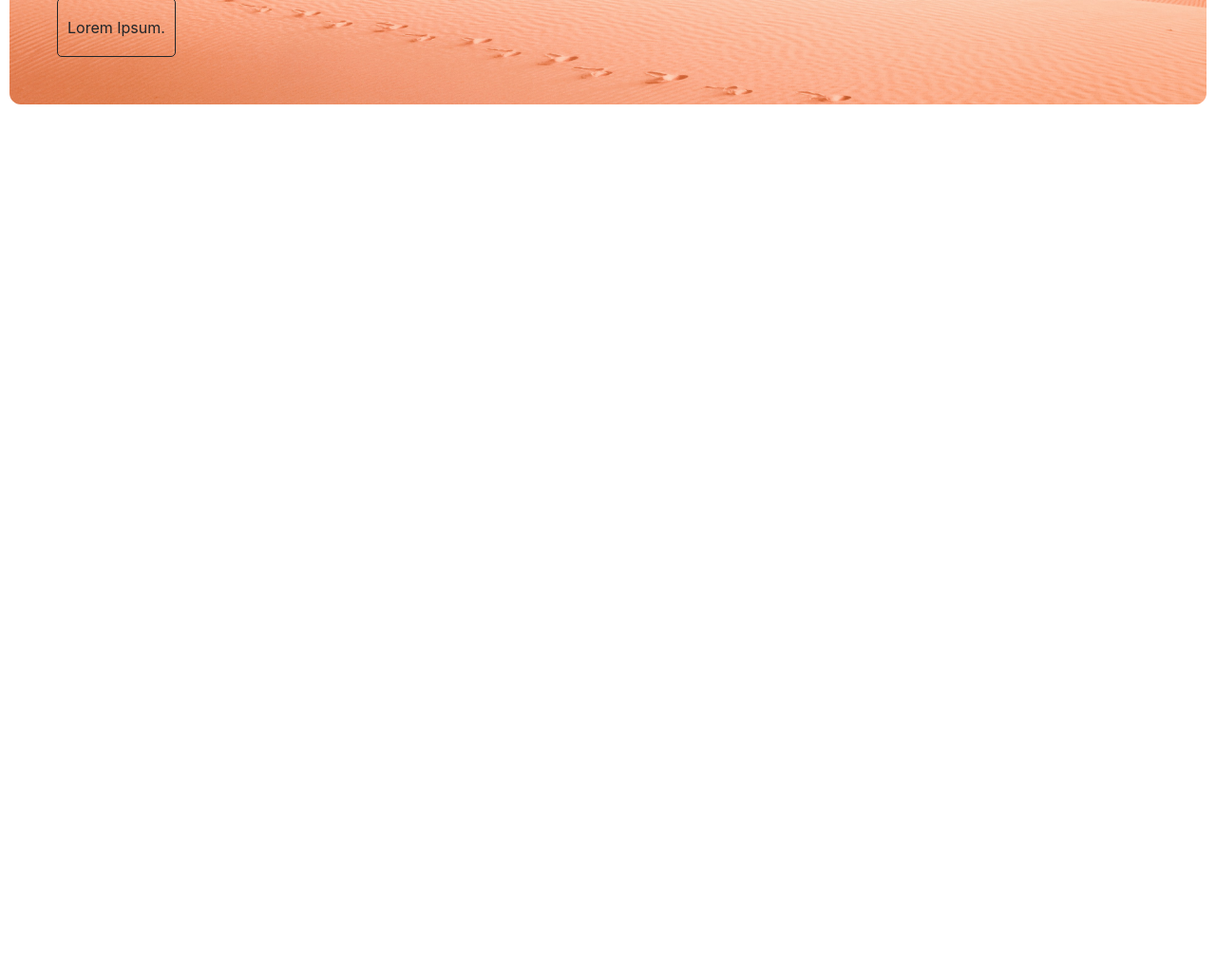
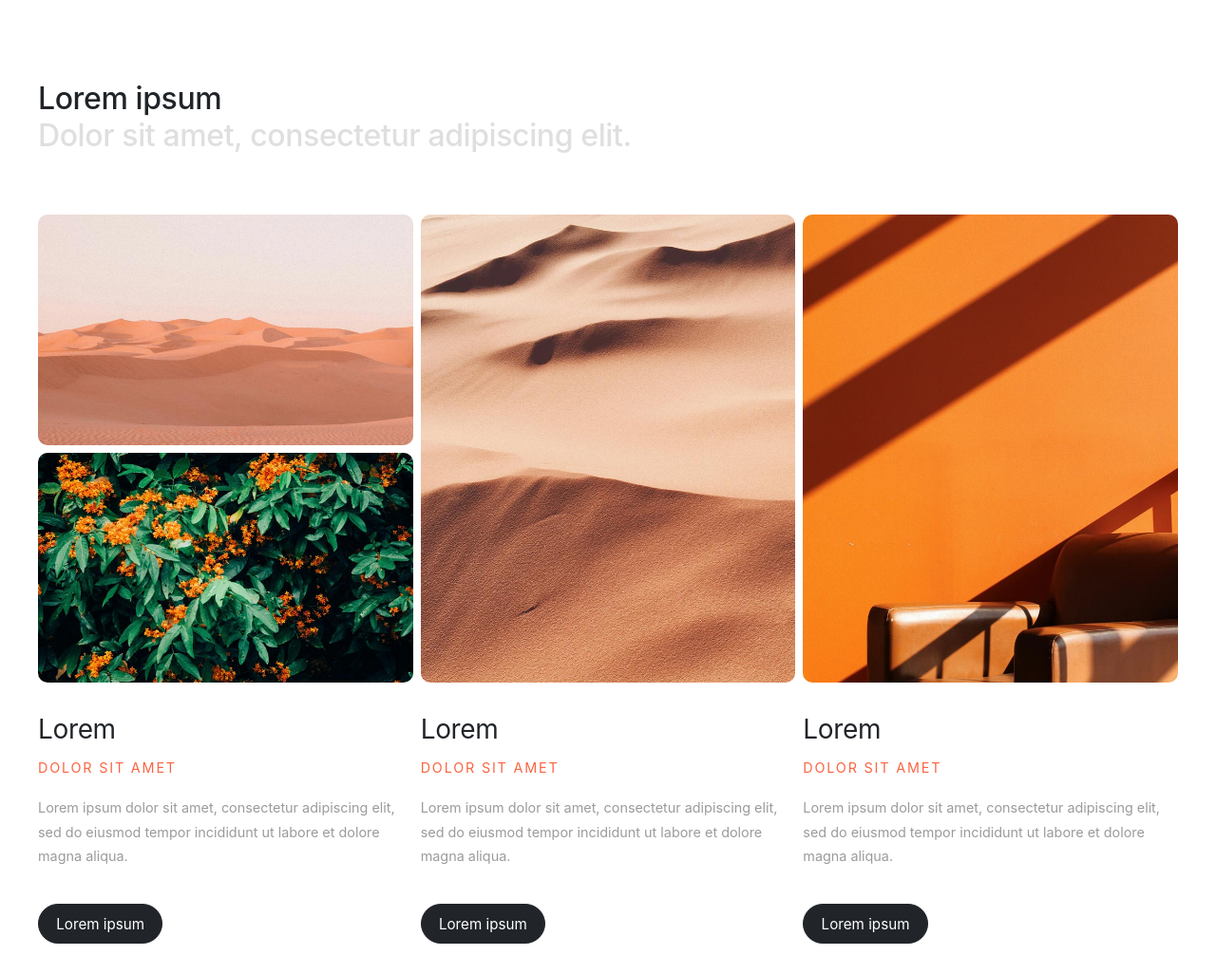
Before and after one commit to Windack/testing-page01, a plain HTML site: page index.html in a window 1280 px wide. Shown: the part 500-1526 px from the top of the page at 95% size. Before the commit the page ends 800 px from the top, so only its background shows below. Drawn offline with Linux system fonts and the light colour scheme.

Commit message:
update with col3 part

```diff
--- a/index.html
+++ b/index.html
@@ -27,11 +27,74 @@
 		</nav>
 
 		<div class="page-wrapper">
-            <div class="hero-section hero-image">
+            <div class="wide-container hero-section hero-image">
                 <div class="hero-content">
-                    <h2 style="font-size: 48px">Hi.</h2>
-                    <p>Lorem ipsum dolor sit amet, consectetur adipiscing elit, sed do eiusmod tempor incididunt ut labore et dolore magna aliqua.</p>
+                    <h2 style="font-size: 4em">Hi.</h2>
+                    <p style="font-size: 1.125em">Lorem ipsum dolor sit amet, consectetur adipiscing elit, sed do eiusmod tempor incididunt ut labore et dolore magna aliqua.</p>
                     <a class="button-seconday" href="#">Lorem Ipsum.</a>
+                </div>
+            </div>
+            <div class="container p-sec-top p-sec-bottom">
+                <h2 class="small p-sec-bottom">Lorem ipsum<br>
+                    <span>Dolor sit amet, consectetur adipiscing elit.</span>
+                </h2>
+                <div class="frontpage-g3">
+                    <div class="frontpage-col-3 row2">
+                        <div class="col3-images">
+                            <div class="vis-wrap">
+                                <div class="img-wrapper">
+                                    <img src="images/img3.jpg" alt width="300px">
+                                </div>
+                            </div>
+                            <div class="vis-wrap">
+                                <div class="img-wrapper">
+                                    <img src="images/img1.jpg" alt width="300px">
+                                </div>
+                            </div>
+                        </div>
+                        <div class="col3-text">
+                            <div class="text">
+                                <h3>Lorem</h3>
+                                <p class="sub">dolor sit amet</p>
+                                <p>Lorem ipsum dolor sit amet, consectetur adipiscing elit, sed do eiusmod tempor incididunt ut labore et dolore magna aliqua.</p>
+                            </div>
+                            <a class="button-tertiary">Lorem ipsum</a>
+                        </div>
+                    </div>
+                    <div class="frontpage-col-3">
+                        <div class="col3-images">
+                            <div class="vis-wrap">
+                                <div class="img-wrapper">
+                                    <img src="images/img4.jpg" alt width="300px">
+                                </div>
+                            </div>
+                        </div>
+                        <div class="col3-text">
+                            <div class="text">
+                                <h3>Lorem</h3>
+                                <p class="sub">dolor sit amet</p>
+                                <p>Lorem ipsum dolor sit amet, consectetur adipiscing elit, sed do eiusmod tempor incididunt ut labore et dolore magna aliqua.</p>
+                            </div>
+                            <a class="button-tertiary">Lorem ipsum</a>
+                        </div>
+                    </div>
+                    <div class="frontpage-col-3">
+                        <div class="col3-images">
+                            <div class="vis-wrap">
+                                <div class="img-wrapper">
+                                    <img src="images/img2.jpg" alt width="300px">
+                                </div>
+                            </div>
+                        </div>
+                        <div class="col3-text">
+                            <div class="text">
+                                <h3>Lorem</h3>
+                                <p class="sub">dolor sit amet</p>
+                                <p>Lorem ipsum dolor sit amet, consectetur adipiscing elit, sed do eiusmod tempor incididunt ut labore et dolore magna aliqua.</p>
+                            </div>
+                            <a class="button-tertiary">Lorem ipsum</a>
+                        </div>
+                    </div>
                 </div>
             </div>
 		</div>
--- a/style.css
+++ b/style.css
@@ -17,10 +17,12 @@
 * {
 	font-family: 'Inter', sans-serif;
 	color: #212529;
+    box-sizing: border-box;
 }
 
 body {
 	margin: 0px;
+    max-width: 100vw;
 }
 
 p, h1, h2, h3 {
@@ -37,11 +39,36 @@ a {
     box-sizing: border-box;
 }
 
+h2.small {
+    font-weight: 500;
+    font-size: 2em;
+    letter-spacing: -0.0125em;
+}
+
+h2.small > span {
+    color: #21252925;
+}
+
 .page-wrapper {
 	max-width: 1920px;
-    overflow: hidden;
+    overflow: auto;
 	margin: auto;
-	padding: 0px 10px;
+	padding: 0em 0.5em;
+}
+
+.container {
+    width: 100%;
+    box-sizing: border-box;
+    padding-left: 2em;
+    padding-right: 2em;
+}
+
+.p-sec-top {
+    padding-top: 6em;
+}
+
+.p-sec-bottom {
+    padding-bottom: 2em;
 }
 
 /* LOGO CUSTOM */
@@ -49,16 +76,17 @@ a {
 .logo {
 	font-size: 1.2em;
 	font-weight: 400;
-	letter-spacing: 0px;
+	letter-spacing: -0.0125em;
 }
 
 /* BUTTON CSS */
 
 .button-primary {
     display: flex;
+    width: fit-content;
 	background: #FB6543;
 	color: #ffffff;
-	padding: 10px;
+	padding: 0.5em;
 	border-radius: 5px;
 	transition: all 0.3s;
 }
@@ -70,14 +98,38 @@ a {
 
 .button-primary i {
     margin: auto;
-    margin-left: 7px;
+    margin-left: 0.5em;
 }
 
 .button-seconday {
     display: flex;
+    width: fit-content;
     border: 1px solid #212529;
-    padding: 20px 10px;
+    padding: 1em 0.5em;
     border-radius: 5px;
+    transition: all 0.3s;
+}
+
+.button-seconday:hover {
+    background: #212529;
+    color: #ffffff;
+}
+
+.button-tertiary {
+    display: flex;
+    width: fit-content;
+    border: 1px solid #212529;
+    background: #212529;
+    color: #ffffff;
+    padding: 0.7em 1.2em;
+    font-size: 0.95em;
+    border-radius: 25px;
+    transition: all 0.3s;
+}
+
+.button-tertiary:hover {
+	background: #ffffff;
+	color: #212529;
 }
 
 /* HEADER CSS */
@@ -93,7 +145,7 @@ a {
 }
 
 .navbar .logo {
-    padding: 5px 7px;
+    padding: 0.25em 0.4em;
     border-radius: 5px;
     background: #ffffff50;
     -webkit-backdrop-filter: blur(15px);
@@ -109,7 +161,7 @@ a {
 
 .navbar .header-nav .nav-item {
 	list-style-type: none;
-	padding: 10px 0px;
+	padding: 0.5em 0em;
     border-radius: 5px;
     -webkit-backdrop-filter: blur(15px);
     backdrop-filter: blur(15px);
@@ -117,7 +169,7 @@ a {
 
 .navbar .header-nav .nav-item a {
 	background: #B6B6B625;
-	padding: 10px 7px;
+	padding: 0.5em 0.5em;
 	border-radius: 5px;
 	transition: all 0.3s;
 }
@@ -131,7 +183,7 @@ a {
 
 .hero-section {
     display: flex;
-    margin-top: 10px;
+    margin-top: 0.5em;
 }
 
 .hero-image {
@@ -139,13 +191,89 @@ a {
     background-size: cover;
     background-position: top;
     width: 100%;
-    height: 600px;
-    border-radius: 12px;
+    height: 30em;
+    border-radius: 10px;
 }
 
 .hero-content {
     display: flex;
     flex-direction: column;
     align-items: flex-start;
-    margin: auto auto 50px 50px;
+    max-width: 50em;
+    margin: auto auto 2em 2em;
 }
+
+.hero-content p {
+    line-height: 1.5em;
+}
+
+/* FRONTPAGE g-3 */
+
+.frontpage-g3 {
+    display: grid;
+    grid-template-columns: auto auto auto;
+    grid-template-rows: auto;
+    grid-column-gap: 0.5em;
+}
+
+.frontpage-col-3 .col3-images{
+    display: flex;
+    aspect-ratio: 2 / 2.5;
+    position: relative;
+    overflow: hidden;
+}
+
+.frontpage-col-3 .vis-wrap {
+    width: 100%;
+    border-radius: 10px;
+    overflow: hidden
+}
+
+.frontpage-g3 .img-wrapper {
+    width: 100%;
+    height: 100%;
+}
+
+.frontpage-g3 .img-wrapper img {
+    object-fit: cover;
+    width: 100%;
+    height: 100%;
+}
+
+.frontpage-g3 .row2 .col3-images {
+    flex-direction: column;
+    gap: 0.5em;
+}
+
+.frontpage-g3 .row2 .vis-wrap {
+    height: 50%;
+}
+
+.col3-text .text {
+    margin-top: 2em;
+    padding-right: 0.5em;
+}
+
+.col3-text h3 {
+    font-weight: 400;
+    font-size: 1.75em;
+    letter-spacing: -0.0125em;
+}
+
+.col3-text .text .sub {
+    font-size: 0.9em;
+    margin-top: 1em;
+    text-transform: uppercase;
+    letter-spacing: 0.125em;
+    color: #FB6543;
+}
+
+.col3-text .text p:not(.sub) {
+    font-size: 0.9em;
+    line-height: 1.75em;
+    color: #21252975;
+}
+
+.col3-text a {
+    margin-top: 2.5em;
+}
```
Also changed, not shown: images/img1.jpg (added), images/img2.jpg (added), images/img3.jpg (added), images/img4.jpg (added).
